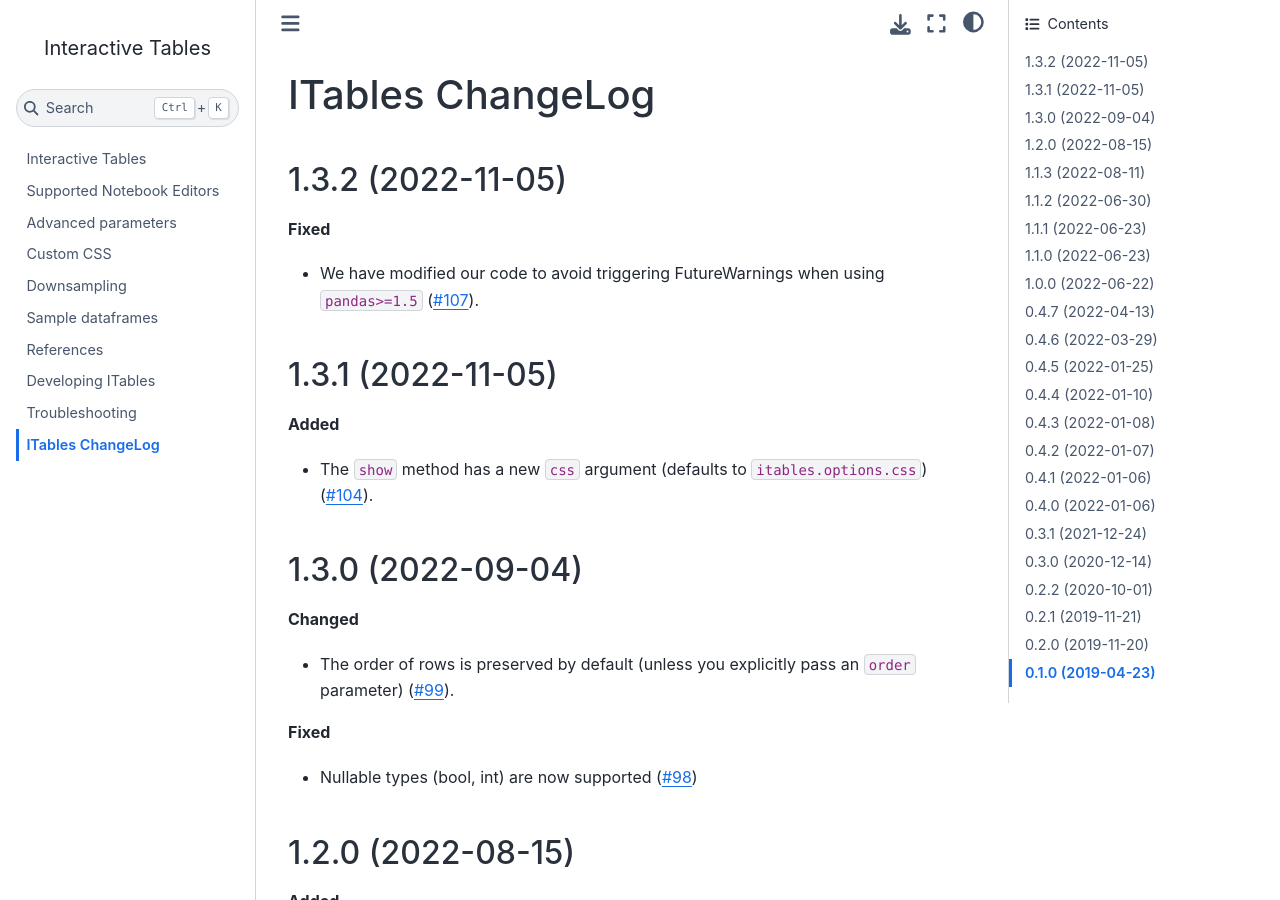
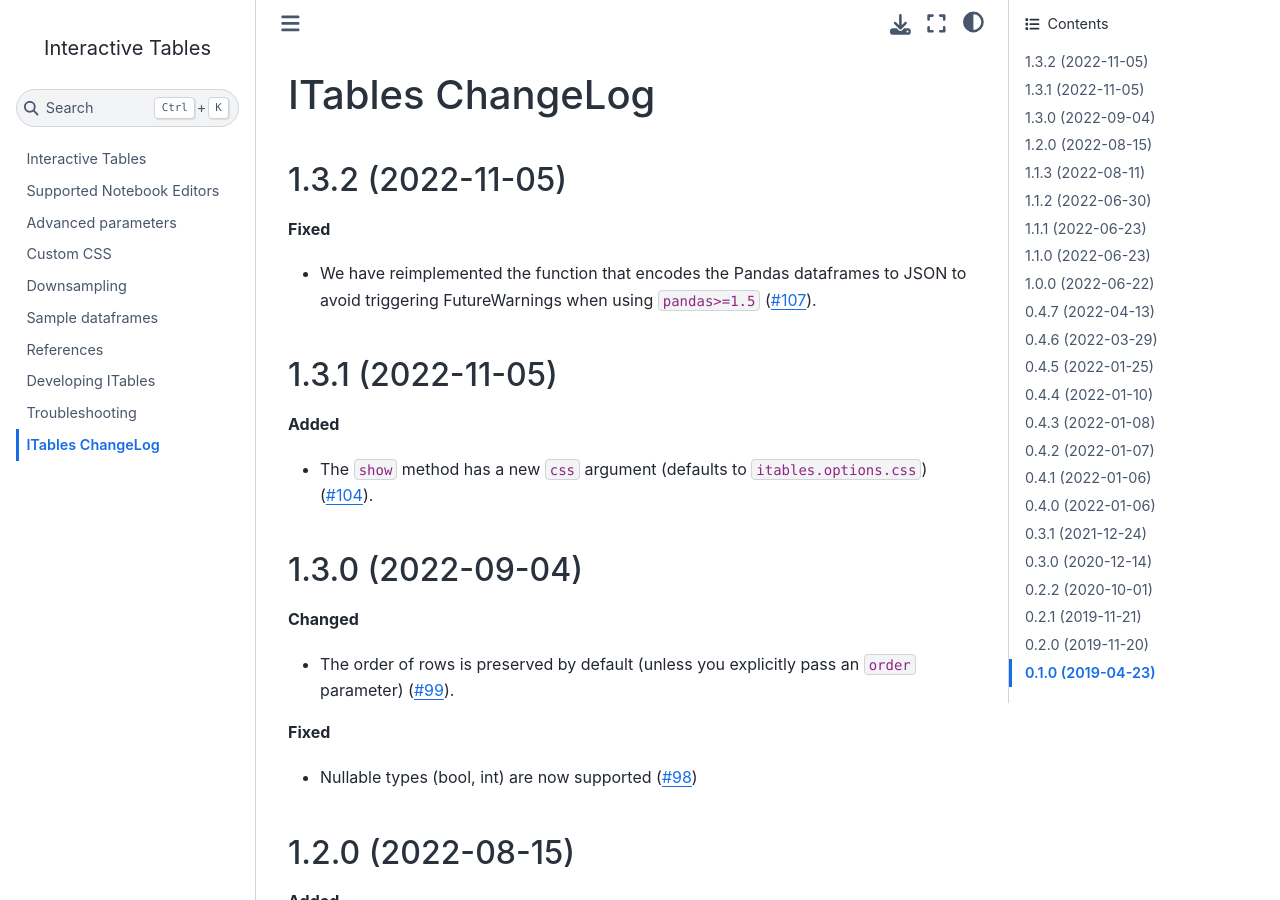
Before and after one commit to mwouts/itables, a Jupyter Book: the page built from docs/changelog.md, in a window 1280 px wide and 900 px high. Built offline with Jupyter Book 1.0.4 settings and Sphinx 7.4.7 and the Sphinx Book theme 1.1.4, drawn with Linux system fonts in a browser that asks for light colours.

Commit message:
Update changelog.md

```diff
--- a/docs/changelog.md
+++ b/docs/changelog.md
@@ -5,7 +5,8 @@ ITables ChangeLog
 ------------------
 
 **Fixed**
-- We have modified our code to avoid triggering FutureWarnings when using `pandas>=1.5` ([#107](https://github.com/mwouts/itables/issues/107)).
+- We have reimplemented the function that encodes the Pandas dataframes to JSON
+to avoid triggering FutureWarnings when using `pandas>=1.5` ([#107](https://github.com/mwouts/itables/issues/107)).
 
 
 1.3.1 (2022-11-05)
```
